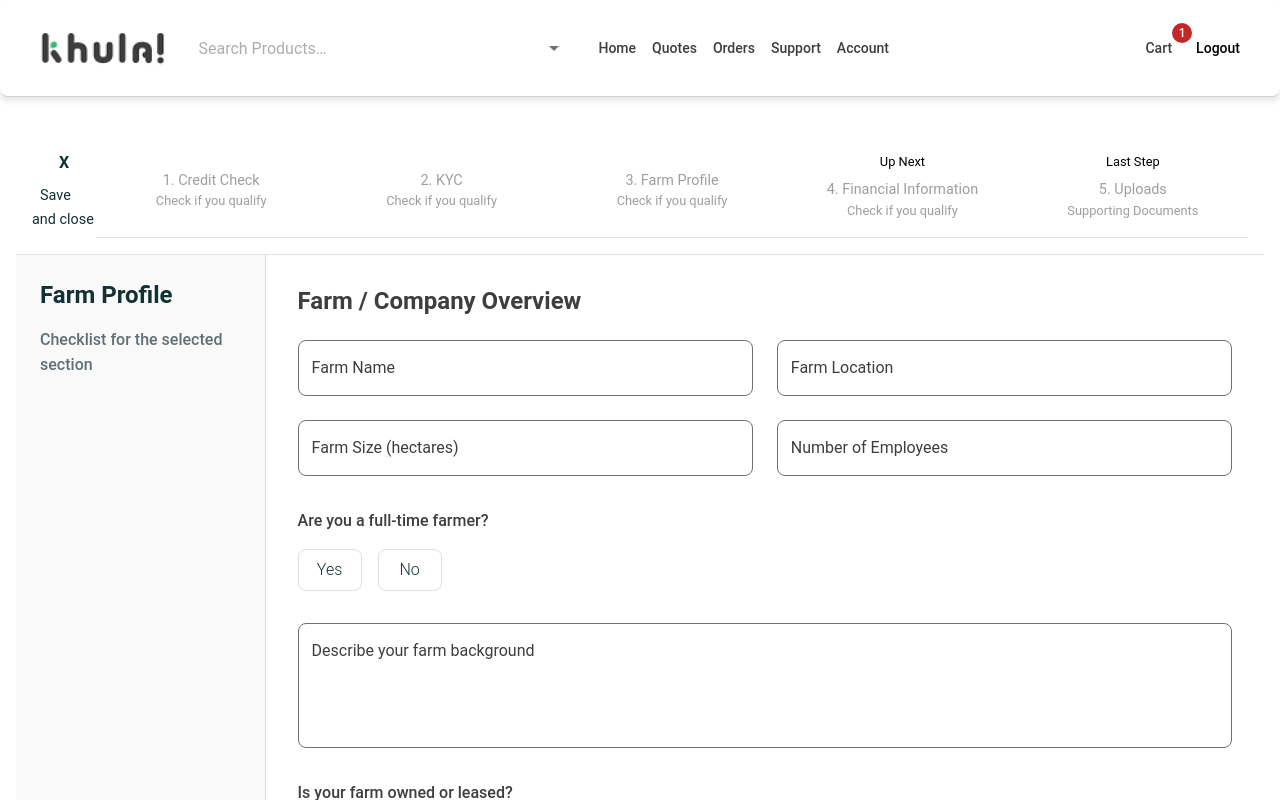
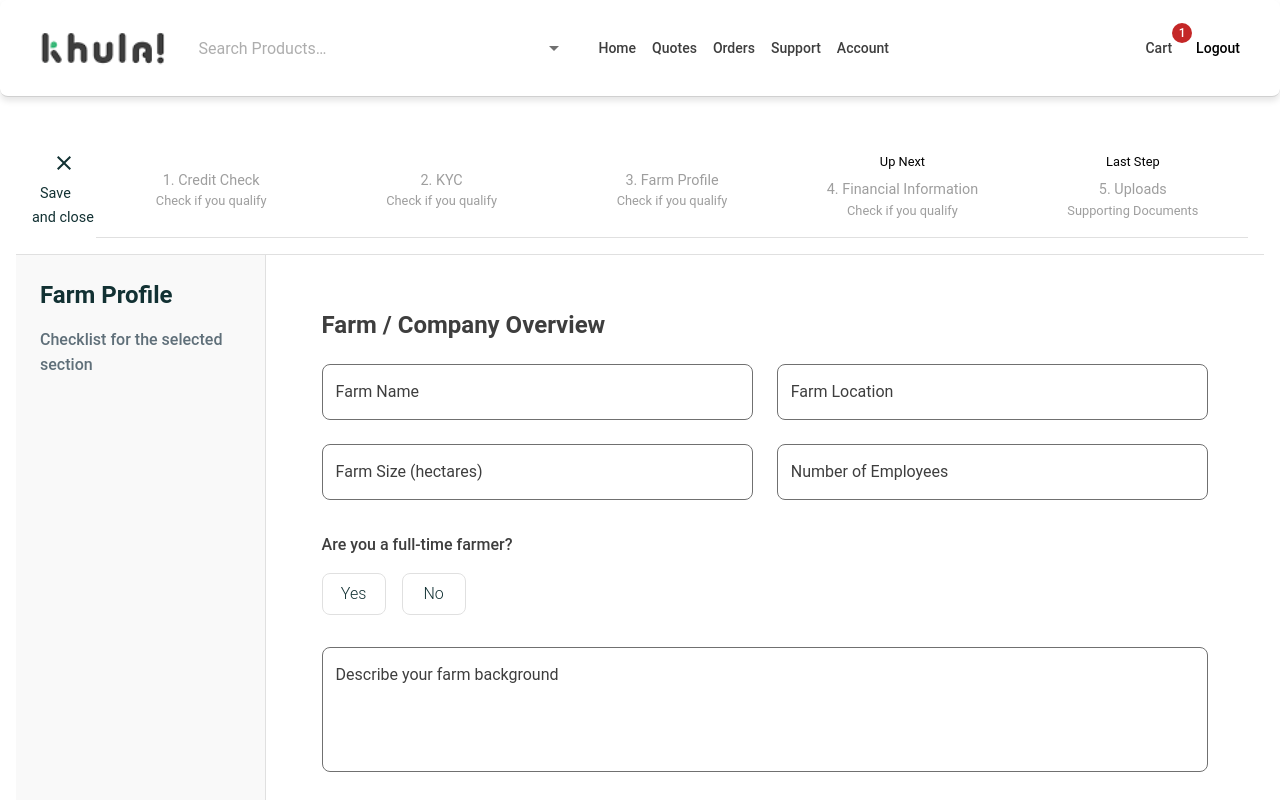
Before and after one commit to RileyManda/user-journey, a React (Vite) app: page /application in a window 1280 px wide. Shown: the top 800 px of the page. Built offline with nearby package versions, Linux system fonts and the light colour scheme.

Commit message:
Updated icon | Implemented connecting line

```diff
--- a/src/pages/ApplicationPage.tsx
+++ b/src/pages/ApplicationPage.tsx
@@ -1,6 +1,7 @@
 import { useState } from "react";
 import { Box, Typography, Button } from "@mui/material";
 import CheckCircleIcon from "@mui/icons-material/CheckCircle";
+import CloseIcon from "@mui/icons-material/Close";
 import GlobalContainer from "../components/GlobalContainer";
 import { useNavigate, useLocation } from "react-router";
 import { sections } from "../api/checklistSectionData"; // Import sections
@@ -12,9 +13,7 @@ const ApplicationPage = () => {
   const navigate = useNavigate();
   const location = useLocation();
   const [isFullTimeFarmer, setIsFullTimeFarmer] = useState<string | null>(null);
-   const [leaseType, setLeaseType] = useState<string | null>(
-     null
-   );
+  const [leaseType, setLeaseType] = useState<string | null>(null);
   // Retrieve selected items from the previous page
   const selectedItems = location.state?.selectedItems || {};
   const selectedColumn = Object.keys(selectedItems).find(
@@ -31,7 +30,7 @@ const ApplicationPage = () => {
 
   return (
     <GlobalContainer>
-      <Box sx={{ backgroundColor: "#FFFFFF", height: "100vh" }}>
+      <Box sx={{ backgroundColor: "#FFFFFF", height: "100vh", }} >
         {/* Top Navigation */}
         <Box
           sx={{
@@ -51,7 +50,7 @@ const ApplicationPage = () => {
                 fontWeight: "bold",
               }}
             >
-              X
+              <CloseIcon />
             </Button>
             <Typography
               sx={{
@@ -66,10 +65,14 @@ const ApplicationPage = () => {
           </Box>
 
           {/* Stepper */}
-          <Stepper steps={summaryStepsData} selectedItems={selectedItems} currentStep={selectedColumn || ""} />
+          <Stepper
+            steps={summaryStepsData}
+            selectedItems={selectedItems}
+            currentStep={selectedColumn || ""}
+          />
         </Box>
 
-        <Box sx={{ display: "flex", height: "calc(100vh - 70px)" }}>
+        <Box sx={{ display: "flex", height: "100%" }}>
           {/* Left Sidebar:Farm Profile */}
           <Box
             sx={{
@@ -77,6 +80,8 @@ const ApplicationPage = () => {
               backgroundColor: "#F9F9F9",
               padding: 3,
               borderRight: "1px solid #E0E0E0",
+              position: "relative",
+              height: "100%",
             }}
           >
             <Typography
@@ -93,6 +98,20 @@ const ApplicationPage = () => {
               Checklist for the selected section
             </Typography>
             {/* Profile Checklist */}
+            <Box
+              sx={{
+                position: "relative",
+                "&::before": {
+                  content: '""',
+                  position: "absolute",
+                  top: "25px",
+                  bottom: "30px",
+                  left: "14px",
+                  width: "2px",
+                  backgroundColor: "#E0E0E0",
+                },
+              }}
+            >
               {selectedSection?.items.map((item, index) => (
                 <Box
                   key={index}
@@ -100,6 +119,7 @@ const ApplicationPage = () => {
                     display: "flex",
                     alignItems: "center",
                     marginBottom: 2,
+
                     color:
                       selectedColumn &&
                       selectedItems[selectedColumn]?.includes(item)
@@ -111,6 +131,9 @@ const ApplicationPage = () => {
                     sx={{
                       marginRight: 1,
                       fontSize: 20,
+                      width: "30px",
+                      height: "30px",
+
                       color:
                         selectedColumn &&
                         selectedItems[selectedColumn]?.includes(item)
@@ -137,8 +160,18 @@ const ApplicationPage = () => {
                 </Box>
               ))}
             </Box>
+          </Box>
 
           {/* Main Content:Form */}
+          <Box
+            sx={{
+              width: "80%",
+              padding: 3,
+              height: "100%",
+              overflowY: "auto",
+              overflowX: "hidden",
+            }}
+          >
             <FarmForm
               isFullTimeFarmer={isFullTimeFarmer}
               setIsFullTimeFarmer={setIsFullTimeFarmer}
@@ -148,6 +181,7 @@ const ApplicationPage = () => {
             />
           </Box>
         </Box>
+      </Box>
     </GlobalContainer>
   );
 };
```
Lines whose indentation alone changed are shown as unchanged.
